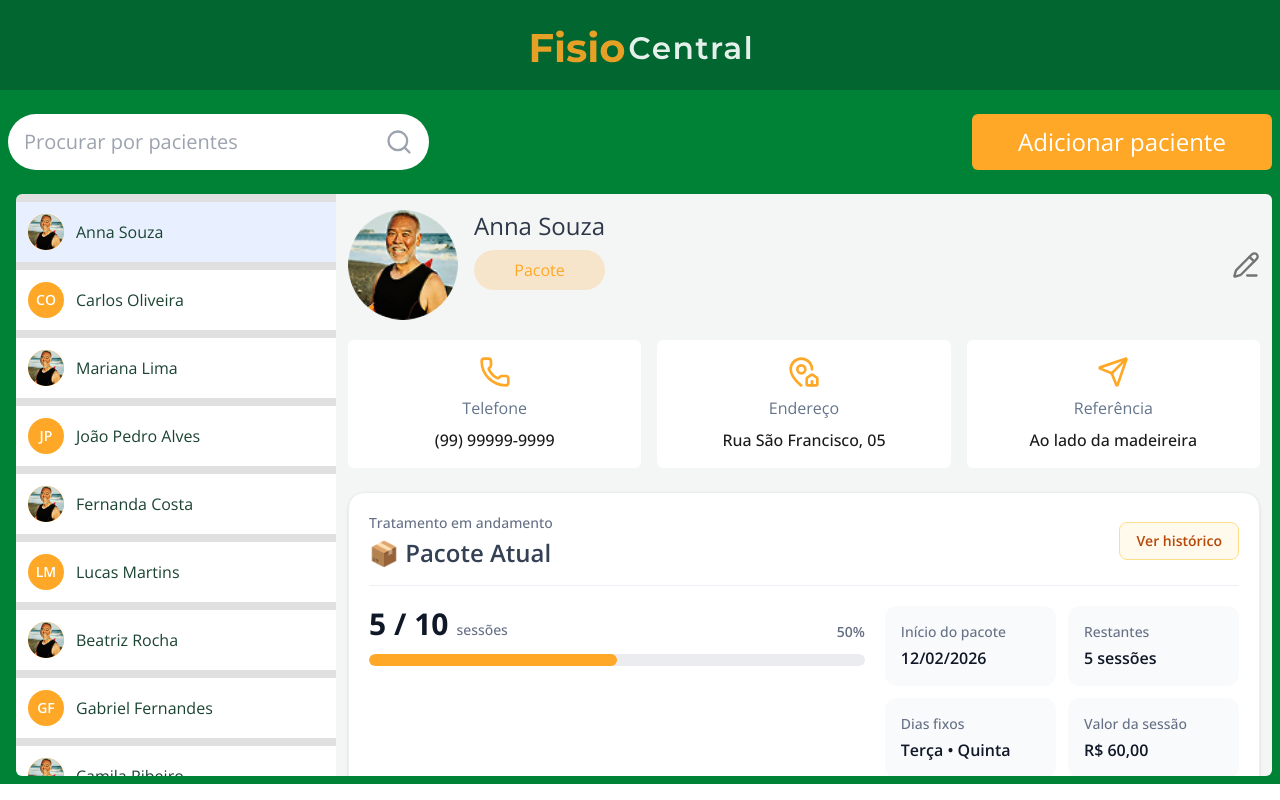
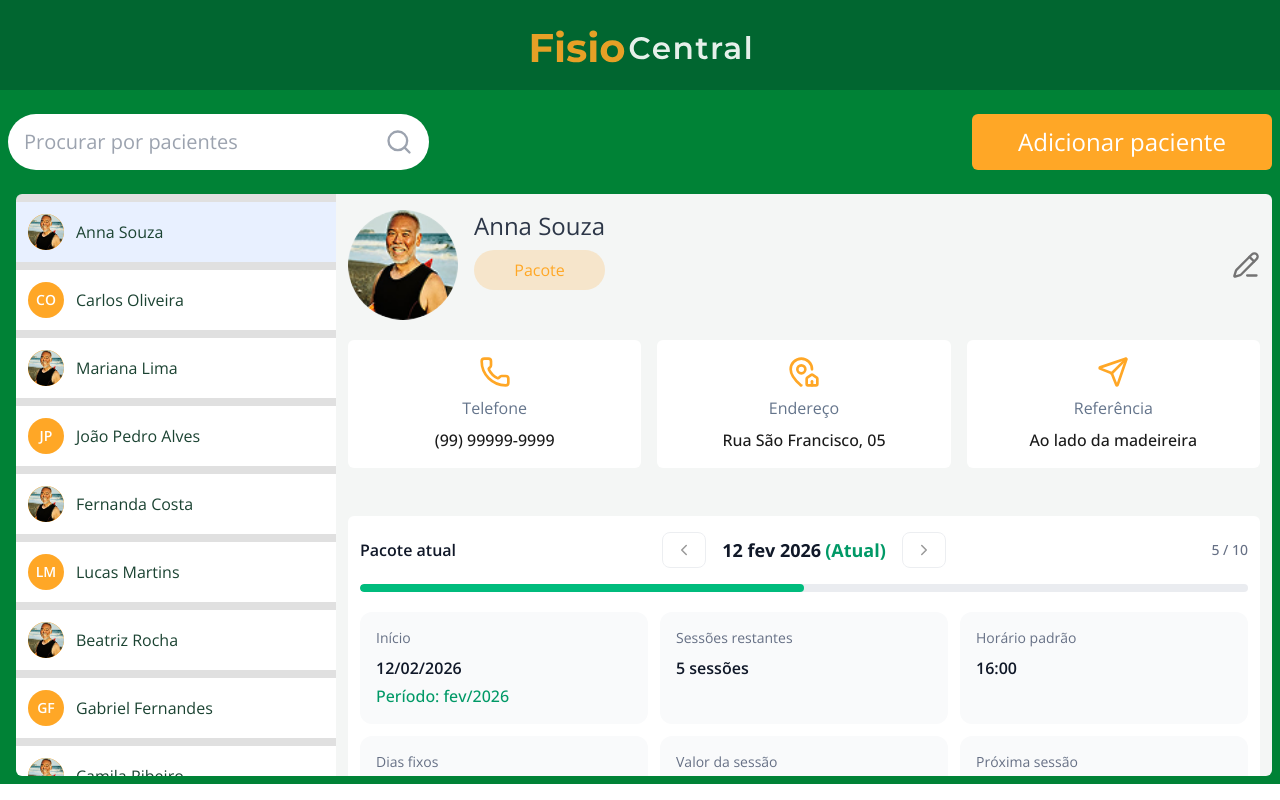
Before and after one commit to Zecamilplano/fisio-central, a Next.js app: page /listar-pacientes in a window 1280 px wide. Both pictures are taken after a click on the button "Anna Souza". Built offline with nearby package versions, Linux system fonts and the light colour scheme.

Commit message:
informações de sessão e criações de sessões funcionando corretamente

```diff
--- a/src/components/patient/list/patientDetails.tsx
+++ b/src/components/patient/list/patientDetails.tsx
@@ -5,7 +5,9 @@ import { PatientContactGrid } from "./patientContactGrid"
 import { CurrentPackageCard } from "../package/currentPackageCard"
 import { getPackageProgress } from "@/utils/package/getPackageProgress"
 import { SeparateSessionInfoCard } from "./separateSessionInfoCard"
-import { SessionAgenda } from "../session/sessionAgenda"
+import { PackageSession } from "../session/packageSession"
+import { getNextSession } from "@/utils/sessions/getNextSessionDate"
+import { useEffect, useState } from "react"
 
 type PatientDetailsProps = {
   patient: ListPatient
@@ -16,7 +18,21 @@ export function PatientDetails({
   patient,
   setListPatient,
 }: PatientDetailsProps) {
-  const packageProgress = getPackageProgress(patient)
+  const [currentPackageIndex, setCurrentPackageIndex] = useState(0)
+
+  useEffect(() => {
+    if (patient.typeService !== "Pacote") {
+      setCurrentPackageIndex(0)
+      return
+    }
+
+    const currentIndex = patient.packages.findIndex((item) => item.current)
+
+    setCurrentPackageIndex(
+      currentIndex >= 0 ? currentIndex : patient.packages.length - 1
+    )
+  }, [patient])
+
   return (
     <section className="font-open-sans flex w-full flex-col gap-6 overflow-y-hidden rounded-md bg-[#F4F6F5] md:rounded-l-none md:rounded-r-md lg:overflow-y-auto">
       <div className="h-full overflow-y-auto px-3 py-4">
@@ -50,17 +66,26 @@ export function PatientDetails({
         <PatientContactGrid contactInfo={patient.contactInfo} />
 
         {/* CurrentPackageCard */}
-        {patient.typeService === "Pacote" && packageProgress && (
-          <CurrentPackageCard packageProgress={packageProgress} />
+        {patient.typeService === "Pacote" && (
+          <CurrentPackageCard
+            patient={patient}
+            currentPackageIndex={currentPackageIndex}
+            setCurrentPackageIndex={setCurrentPackageIndex}
+          />
         )}
 
-        {/* SeparateSessionCard */}
+        {/*sessões */}
+        {/* sessões avulsa */}
         {patient.typeService === "Sessão avulsa" && (
           <SeparateSessionInfoCard patient={patient} />
         )}
 
-        {/* SessionAgenda */}
-        <SessionAgenda patient={patient} setListPatient={setListPatient} />
+        {/* Sessões em pacote */}
+        <PackageSession
+          patient={patient}
+          setListPatient={setListPatient}
+          currentPackageIndex={currentPackageIndex}
+        />
       </div>
     </section>
   )
--- a/src/components/patient/package/currentPackageCard.tsx
+++ b/src/components/patient/package/currentPackageCard.tsx
@@ -1,126 +1,225 @@
-import type { ListPatient } from "@/types"
-
-type PackageProgress = {
-  currentPackage: Extract<
-    ListPatient,
-    { typeService: "Pacote" }
-  >["packages"][number]
-  completedSessions: number
-  remainingSessions: number
-  progress: number
-}
+import type { ListPatient, Session, TreatmentPackage } from "@/types"
+import { format, parseISO } from "date-fns"
+import { ptBR } from "date-fns/locale"
+import { ChevronLeft, ChevronRight, History } from "lucide-react"
+import { useEffect, useState } from "react"
 
 type CurrentPackageCardProps = {
-  packageProgress: PackageProgress
+  patient: Extract<ListPatient, { typeService: "Pacote" }>
+  currentPackageIndex: number
+  setCurrentPackageIndex: React.Dispatch<React.SetStateAction<number>>
 }
 
 export function CurrentPackageCard({
-  packageProgress,
+  patient,
+  currentPackageIndex,
+  setCurrentPackageIndex,
 }: CurrentPackageCardProps) {
+  // const [currentPackageIndex, setCurrentPackageIndex] = useState(() => {
+  //   const currentIndex = patient.packages.findIndex((item) => item.current)
+  //
+  //   return currentIndex >= 0 ? currentIndex : patient.packages.length - 1
+  // })
+
+  const currentPackage = patient.packages[currentPackageIndex]
+
+  const packageSessions = patient.session.filter(
+    (session) => session.packageId === currentPackage.id
+  )
+
+  const completedSessions = packageSessions.filter(
+    (session) => session.finish
+  ).length
+
+  const remainingSessions = currentPackage.totalSessions - completedSessions
+
+  const progress =
+    currentPackage.totalSessions > 0
+      ? Math.round((completedSessions / currentPackage.totalSessions) * 100)
+      : 0
+
+  const packageProgress = {
+    completedSessions,
+    progress,
+  }
+
+  const nextSession = packageSessions.find((session) => !session.finish) ?? null
+
+  const packageEndDate =
+    packageSessions.length > 0
+      ? parseISO(packageSessions[packageSessions.length - 1].date)
+      : currentPackage.endDate
+
+  const isFirstPackage = currentPackageIndex === 0
+  const isLastPackage = currentPackageIndex === patient.packages.length - 1
+
+  function handlePreviousPackage() {
+    setCurrentPackageIndex((prev) => Math.max(prev - 1, 0))
+  }
+
+  function handleNextPackage() {
+    setCurrentPackageIndex((prev) =>
+      Math.min(prev + 1, patient.packages.length - 1)
+    )
+  }
+
+  useEffect(() => {
+    const currentIndex = patient.packages.findIndex((item) => item.current)
+
+    // console.log("packages:", patient.packages)
+    // console.log("currentIndex:", currentIndex)
+
+    setCurrentPackageIndex(
+      currentIndex >= 0 ? currentIndex : patient.packages.length - 1
+    )
+
+    // console.log("packages mudou", patient.packages.length)
+  }, [patient.packages])
+
   return (
-    <section className="pb-3">
-      <article
-        aria-labelledby="current-package-title"
-        className="rounded-2xl border border-[#EAECF0] bg-white p-5 shadow-sm"
-      >
-        <header className="mb-5 flex flex-col gap-3 border-b border-[#ECEFF3] pb-4 md:flex-row md:items-center md:justify-between">
-          <div>
-            <p className="text-sm font-medium text-[#667085]">
-              Tratamento em andamento
-            </p>
+    <section
+      aria-labelledby="current-package-title"
+      className="my-6 rounded-md bg-white p-4 px-3"
+    >
+      <header className="mb-5">
+        <div className="mb-4 grid grid-cols-3 items-center">
+          <h3
+            id="current-package-title"
+            className="font-semibold text-[#101828]"
+          >
+            Pacote atual
+          </h3>
 
-            <h3
-              id="current-package-title"
-              className="mt-1 text-xl font-semibold text-[#344054] md:text-2xl"
+          <div className="flex items-center justify-center gap-4">
+            <button
+              onClick={handlePreviousPackage}
+              disabled={isFirstPackage}
+              className="rounded-lg border border-[#D0D5DD] bg-white px-3 py-2 hover:bg-[#F9FAFB] opacity-40 disabled:cursor-not-allowed disabled:opacity-40 cursor-pointer "
             >
-              📦 Pacote Atual
-            </h3>
+              <ChevronLeft size={18} />
+            </button>
+
+            <strong className="block text-lg text-[#101828]">
+              {format(currentPackage.startDate, "dd MMM yyyy", {
+                locale: ptBR,
+              })}
+
+              {currentPackage.endDate && (
+                <>
+                  {" - "}
+                  {format(currentPackage.endDate, "dd MMM yyyy", {
+                    locale: ptBR,
+                  })}
+                </>
+              )}
+
+              {currentPackage.current && (
+                <span className="ml-1 text-emerald-600">(Atual)</span>
+              )}
+            </strong>
+
+            <button
+              onClick={handleNextPackage}
+              disabled={isLastPackage}
+              className="rounded-lg border border-[#D0D5DD] bg-white px-3 py-2 hover:bg-[#F9FAFB] disabled:opacity-40 cursor-pointer"
+            >
+              <ChevronRight size={18} />
+            </button>
           </div>
 
-          <button
-            type="button"
-            className="w-full rounded-lg border border-[#FEDF89] bg-[#FFFAEB] px-4 py-2 text-sm font-semibold text-[#B54708] transition-all duration-200 hover:bg-[#FEF0C7] md:w-auto"
-          >
-            Ver histórico
-          </button>
-        </header>
+          <span className="text-right text-sm font-medium text-[#667085]">
+            {packageProgress.completedSessions} / {currentPackage.totalSessions}
+          </span>
+        </div>
 
-        <div className="grid gap-5 lg:grid-cols-[1.4fr_1fr]">
-          <div>
-            <div className="mb-3 flex items-end justify-between gap-3">
-              <p className="text-2xl font-bold text-[#101828] md:text-3xl">
-                {packageProgress.completedSessions} /{" "}
-                {packageProgress.currentPackage.totalSessions}
-                <span className="ml-2 text-sm font-medium text-[#667085]">
-                  sessões
-                </span>
-              </p>
+        <div className="h-2 overflow-hidden rounded-full bg-[#EAECF0]">
+          <div
+            className="h-full rounded-full bg-emerald-500 transition-all"
+            style={{ width: `${packageProgress.progress}%` }}
+          />
+        </div>
+      </header>
 
-              <p className="text-sm font-semibold text-[#667085]">
-                {Math.round(packageProgress.progress)}%
-              </p>
-            </div>
+      <div className="grid grid-cols-1 gap-3 sm:grid-cols-2 lg:grid-cols-3">
+        <article className="rounded-xl bg-[#F9FAFB] p-4">
+          <dl>
+            <dt className="text-sm text-[#667085]">Início</dt>
+            <dd className="mt-2 font-semibold text-[#101828]">
+              {format(currentPackage.startDate, "dd/MM/yyyy")}
+            </dd>
+            <dd className="mt-1 font-medium text-emerald-600">
+              Período:{" "}
+              {format(currentPackage.startDate, "MMM/yyyy", { locale: ptBR })}
+            </dd>
+          </dl>
+        </article>
 
-            <div
-              role="progressbar"
-              aria-valuenow={Math.round(packageProgress.progress)}
-              aria-valuemin={0}
-              aria-valuemax={100}
-              aria-label="Progresso do pacote atual"
-              className="h-3 w-full overflow-hidden rounded-full bg-[#EAECF0]"
-            >
-              <div
-                className="h-full rounded-full bg-[#FFA726] transition-all duration-500"
-                style={{
-                  width: `${Math.min(packageProgress.progress, 100)}%`,
-                }}
-              />
-            </div>
-          </div>
+        <article className="rounded-xl bg-[#F9FAFB] p-4">
+          <dl>
+            <dt className="text-sm text-[#667085]">Sessões restantes</dt>
+            <dd className="mt-2 font-semibold text-[#101828]">
+              {remainingSessions} sessões
+            </dd>
+          </dl>
+        </article>
 
-          <dl className="grid grid-cols-1 gap-3 sm:grid-cols-2">
-            <div className="rounded-xl bg-[#F9FAFB] p-4">
-              <dt className="text-sm font-medium text-[#667085]">
-                Início do pacote
-              </dt>
-              <dd className="mt-1 text-base font-semibold text-[#101828]">
-                {packageProgress.currentPackage.startDate.toLocaleDateString(
-                  "pt-BR"
-                )}
+        <article className="rounded-xl bg-[#F9FAFB] p-4">
+          <dl>
+            <dt className="text-sm text-[#667085]">Horário padrão</dt>
+            <dd className="mt-2 font-semibold text-[#101828]">
+              {currentPackage.defaultTime}
+            </dd>
+          </dl>
+        </article>
+
+        <article className="rounded-xl bg-[#F9FAFB] p-4">
+          <dl>
+            <dt className="text-sm text-[#667085]">Dias fixos</dt>
+            <dd className="mt-2 font-semibold text-[#101828]">
+              {currentPackage.fixedWeekDays.join(" • ")}
+            </dd>
+          </dl>
+        </article>
+
+        <article className="rounded-xl bg-[#F9FAFB] p-4">
+          <dl>
+            <dt className="text-sm text-[#667085]">Valor da sessão</dt>
+            <dd className="mt-2 font-semibold text-[#101828]">
+              {currentPackage.valueSession.toLocaleString("pt-BR", {
+                style: "currency",
+                currency: "BRL",
+              })}
+            </dd>
+          </dl>
+        </article>
+
+        <article className="rounded-xl bg-[#F9FAFB] p-4">
+          <dl>
+            <dt className="text-sm text-[#667085]">Próxima sessão</dt>
+            <dd className="mt-2 font-semibold text-[#101828]">
+              {nextSession
+                ? format(parseISO(nextSession.date), "dd/MM/yyyy")
+                : "Nenhuma"}
+            </dd>
+
+            {nextSession && (
+              <dd className="mt-1 text-sm text-[#667085]">
+                {nextSession.time ?? currentPackage.defaultTime}
               </dd>
-            </div>
+            )}
+          </dl>
+        </article>
+      </div>
 
-            <div className="rounded-xl bg-[#F9FAFB] p-4">
-              <dt className="text-sm font-medium text-[#667085]">Restantes</dt>
-              <dd className="mt-1 text-base font-semibold text-[#101828]">
-                {packageProgress.remainingSessions} sessões
-              </dd>
-            </div>
-
-            <div className="rounded-xl bg-[#F9FAFB] p-4">
-              <dt className="text-sm font-medium text-[#667085]">Dias fixos</dt>
-              <dd className="mt-1 text-base font-semibold text-[#101828]">
-                {packageProgress.currentPackage.fixedWeekDays.join(" • ")}
-              </dd>
-            </div>
-
-            <div className="rounded-xl bg-[#F9FAFB] p-4">
-              <dt className="text-sm font-medium text-[#667085]">
-                Valor da sessão
-              </dt>
-              <dd className="mt-1 text-base font-semibold text-[#101828]">
-                {packageProgress.currentPackage.valueSession.toLocaleString(
-                  "pt-BR",
-                  {
-                    style: "currency",
-                    currency: "BRL",
-                  }
-                )}
-              </dd>
-            </div>
-          </dl>
-        </div>
-      </article>
+      <div className="mt-8 flex justify-center border-t border-[#EAECF0] pt-6">
+        <button
+          type="button"
+          className="flex items-center gap-2 rounded-lg border border-[#D0D5DD] bg-white px-4 py-2 text-sm font-medium text-[#344054] transition-colors hover:bg-[#F9FAFB]"
+        >
+          <History size={16} />
+          Histórico
+        </button>
+      </div>
     </section>
   )
 }
--- a/src/data/listPatient.ts
+++ b/src/data/listPatient.ts
@@ -39,6 +39,7 @@ export const listPatientData: ListPatient[] = [
         migratedSessions: 6,
 
         valueSession: 60,
+        defaultTime: "16:00",
         fixedWeekDays: ["Terça", "Quinta"],
 
         current: true,
@@ -125,6 +126,7 @@ export const listPatientData: ListPatient[] = [
         migratedSessions: 20,
         valueSession: 45,
         fixedWeekDays: ["Segunda", "Quarta"],
+        defaultTime: "16:00",
         current: false,
       },
       {
@@ -135,17 +137,29 @@ export const listPatientData: ListPatient[] = [
         migratedSessions: 10,
         valueSession: 45,
         fixedWeekDays: ["Segunda", "Quarta"],
+        defaultTime: "16:00",
         current: true,
       },
     ],
 
-    session: createSessions({
-      packageId: "mariana-package-2",
-      startDate: new Date(2026, 1, 1),
-      total: 10,
-      daysOfWeek: [1, 3],
-      typeService: "Pacote",
-    }),
+    session: [
+      ...createSessions({
+        packageId: "mariana-package-1",
+        startDate: new Date(2025, 5, 1),
+        total: 20,
+        daysOfWeek: [1, 3],
+        typeService: "Pacote",
+        forceFinished: true,
+      }),
+
+      ...createSessions({
+        packageId: "mariana-package-2",
+        startDate: new Date(2025, 8, 10),
+        total: 10,
+        daysOfWeek: [1, 3],
+        typeService: "Pacote",
+      }),
+    ],
   },
 
   {
@@ -221,6 +235,7 @@ export const listPatientData: ListPatient[] = [
 
         valueSession: 60,
         fixedWeekDays: ["Quarta", "Sexta"],
+        defaultTime: "16:00",
 
         current: true,
       },
@@ -308,6 +323,7 @@ export const listPatientData: ListPatient[] = [
 
         valueSession: 60,
         fixedWeekDays: ["Segunda", "Quinta"],
+        defaultTime: "16:00",
 
         current: true,
       },
@@ -395,6 +411,7 @@ export const listPatientData: ListPatient[] = [
 
         valueSession: 60,
         fixedWeekDays: ["Terça", "Sexta"],
+        defaultTime: "16:00",
 
         current: true,
       },
--- a/src/hook/useSessionAgenda.ts
+++ b/src/hook/usePackageSession.ts
@@ -3,9 +3,10 @@ import { addDays, format, getDay, parseISO } from "date-fns"
 import { useEffect, useState } from "react"
 import { toast } from "react-toastify"
 
-type UseSessionAgendaProps = {
+type UsePackageSession = {
   patient: ListPatient
   setListPatient: React.Dispatch<React.SetStateAction<ListPatient[]>>
+  currentPackageIndex: number
 }
 
 type DeleteModal = {
@@ -14,7 +15,7 @@ type DeleteModal = {
   sessionNumber: number | null
 }
 
-type SessionChangeField = "finish" | "paid" | "date"
+type SessionChangeField = "finish" | "paid" | "date" | "time"
 
 const weekDayMap = {
   Domingo: 0,
@@ -26,7 +27,11 @@ const weekDayMap = {
   Sábado: 6,
 } as const
 
-function useSessionAgenda({ patient, setListPatient }: UseSessionAgendaProps) {
+function usePackageSession({
+  patient,
+  setListPatient,
+  currentPackageIndex,
+}: UsePackageSession) {
   const [selectedSessions, setSelectedSessions] = useState<string[]>([])
   const [deletingSessionId, setDeletingSessionId] = useState<string | null>(
     null
@@ -81,7 +86,7 @@ function useSessionAgenda({ patient, setListPatient }: UseSessionAgendaProps) {
 
   const currentPackage =
     patient.typeService === "Pacote"
-      ? patient.packages.find((item) => item.current)
+      ? patient.packages[currentPackageIndex]
       : null
 
   const currentPackageSessions =
@@ -91,9 +96,13 @@ function useSessionAgenda({ patient, setListPatient }: UseSessionAgendaProps) {
         )
       : []
 
+  const completedCurrentPackageSessions = currentPackageSessions.filter(
+    (session) => session.finish
+  ).length
+
   const packageIsComplete =
     patient.typeService === "Pacote" && currentPackage
-      ? currentPackageSessions.length >= currentPackage.totalSessions
+      ? completedCurrentPackageSessions >= currentPackage.totalSessions
       : false
 
   const suggestedPackageStartDate =
@@ -461,18 +470,29 @@ function useSessionAgenda({ patient, setListPatient }: UseSessionAgendaProps) {
           ? currentDate
           : getNextPackageDate(currentDate, data.fixedWeekDays)
 
-      sessions.push(
-        createBaseSession(
-          [...data.currentSessions, ...sessions],
-          sessionDate,
-          data.packageId
-        )
-      )
+      sessions.push({
+        id: crypto.randomUUID(),
+        packageId: data.packageId,
+        number: index + 1,
+        date: sessionDate.toISOString(),
+        finish: false,
+        paid: "pendente",
+      })
 
       currentDate = sessionDate
     }
 
     return sessions
+  }
+
+  function getLastPackageSessionDate(packageId: string) {
+    const packageSessions = patient.session.filter(
+      (session) => session.packageId === packageId
+    )
+
+    const lastSession = packageSessions.at(-1)
+
+    return lastSession ? parseISO(lastSession.date) : new Date()
   }
 
   function createNextPackage(data: {
@@ -493,6 +513,7 @@ function useSessionAgenda({ patient, setListPatient }: UseSessionAgendaProps) {
       migratedSessions: 0,
       valueSession: data.valueSession,
       fixedWeekDays: data.fixedWeekDays,
+      defaultTime: "16:00",
       current: true,
     }
 
@@ -517,10 +538,11 @@ function useSessionAgenda({ patient, setListPatient }: UseSessionAgendaProps) {
                 ? {
                     ...packageItem,
                     current: false,
-                    endDate: new Date(),
+                    endDate: getLastPackageSessionDate(packageItem.id),
                   }
                 : packageItem
             ),
+
             newPackage,
           ],
           session: [...item.session, ...newPackageSessions],
@@ -536,7 +558,7 @@ function useSessionAgenda({ patient, setListPatient }: UseSessionAgendaProps) {
     clearSelection()
     closeDeleteModal()
     setDeletingSessionId(null)
-  }, [patient.id])
+  }, [patient.id, currentPackageIndex])
 
   return {
     sessionState: {
@@ -593,4 +615,4 @@ function useSessionAgenda({ patient, setListPatient }: UseSessionAgendaProps) {
   }
 }
 
-export { useSessionAgenda }
+export { usePackageSession }
--- a/src/types/listPatientType.ts
+++ b/src/types/listPatientType.ts
@@ -29,6 +29,7 @@ export type TreatmentPackage = {
 
   valueSession: number
   fixedWeekDays: DayOfWeek[]
+  defaultTime: string
   current: boolean
 }
 
@@ -38,6 +39,7 @@ export type Session = {
   packageId?: string
   date: string
   originalDate?: Date
+  time?: string
   finish: boolean
   paid: PaidKey
 }
--- a/src/utils/sessions/mockCreateSession.ts
+++ b/src/utils/sessions/mockCreateSession.ts
@@ -17,6 +17,7 @@ type CreateSessionParams = {
   total: number
   daysOfWeek: WeekDay[]
   typeService: TypeService
+  forceFinished?: boolean
 }
 
 function randomPaymentStatus(): PaidKey {
@@ -33,6 +34,7 @@ export function createSessions({
   daysOfWeek,
   typeService,
   packageId,
+  forceFinished = false,
 }: CreateSessionParams): Session[] {
   const sessions: Session[] = []
 
@@ -48,7 +50,7 @@ export function createSessions({
     const isValidDay = daysOfWeek.includes(currentWeekDay as WeekDay)
 
     if (isValidDay) {
-      const finish = Math.random() > 0.5
+      const finish = forceFinished ? true : Math.random() > 0.5
 
       sessions.push({
         id: crypto.randomUUID(),
@@ -60,7 +62,7 @@ export function createSessions({
 
         packageId: packageId || "",
         finish,
-        paid: randomPaymentStatus(),
+        paid: forceFinished ? "pago" : randomPaymentStatus(),
       })
     }
     currentDate = addDays(currentDate, 1)
```
Also changed, not shown: src/components/patient/session/addSessionModal.tsx (+21 -11 lines), src/components/patient/session/packageSession.tsx (renamed from src/components/patient/session/sessionAgenda.tsx, +17 -4 lines), src/components/patient/session/sessionCard.tsx (+63 -10 lines), src/utils/sessions/createTimeOptions.ts (added, +36 -0 lines), src/utils/sessions/getNextSessionDate.ts (+19 -0 lines), 2 other files (tests, documents, lock files or other folders).
